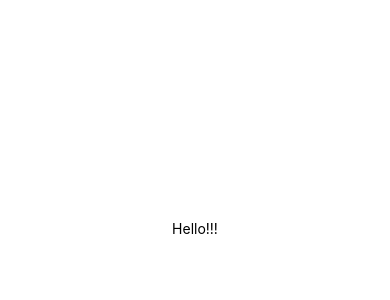
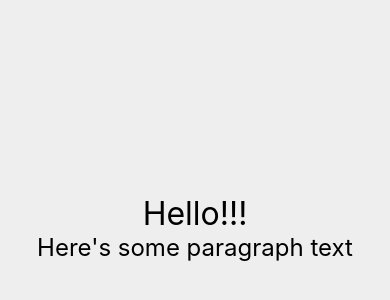
Before and after one commit to frankluongo/LUT-React-Native-For-Everyone, a React Native app: screen / in a window 390 px wide. Shown: the part 194-494 px from the top of the page. Built offline with nearby package versions, Linux system fonts and the light colour scheme.

Commit message:
4: Understanding React Native & React

```diff
--- a/App.js
+++ b/App.js
@@ -1,5 +1,6 @@
 import React from 'react';
 import { StyleSheet, Text, View } from 'react-native';
+import Hello from './Hello';
 
 // npm run ios and npm run android
 
@@ -7,7 +8,8 @@ export default class App extends React.Component {
   render() {
     return (
       <View style={styles.container}>
-        <Text>Hello!!!</Text>
+        <Text style={styles.heading}>Hello!!!</Text>
+        <Hello styles={styles.body} />
       </View>
     );
   }
@@ -16,8 +18,14 @@ export default class App extends React.Component {
 const styles = StyleSheet.create({
   container: {
     flex: 1,
-    backgroundColor: '#fff',
+    backgroundColor: '#eee',
     alignItems: 'center',
     justifyContent: 'center',
   },
+  heading: {
+    fontSize: 32
+  },
+  body: {
+    fontSize: 24
+  }
 });
--- /dev/null
+++ b/Hello.js
@@ -0,0 +1,13 @@
+import React, { Component } from 'react';
+import { Text, View } from 'react-native';
+
+export default class Hello extends Component {
+  render() {
+    let { styles } = this.props;
+    return (
+      <View>
+        <Text style={styles}>Here's some paragraph text</Text>
+      </View>
+    )
+  }
+}
```
